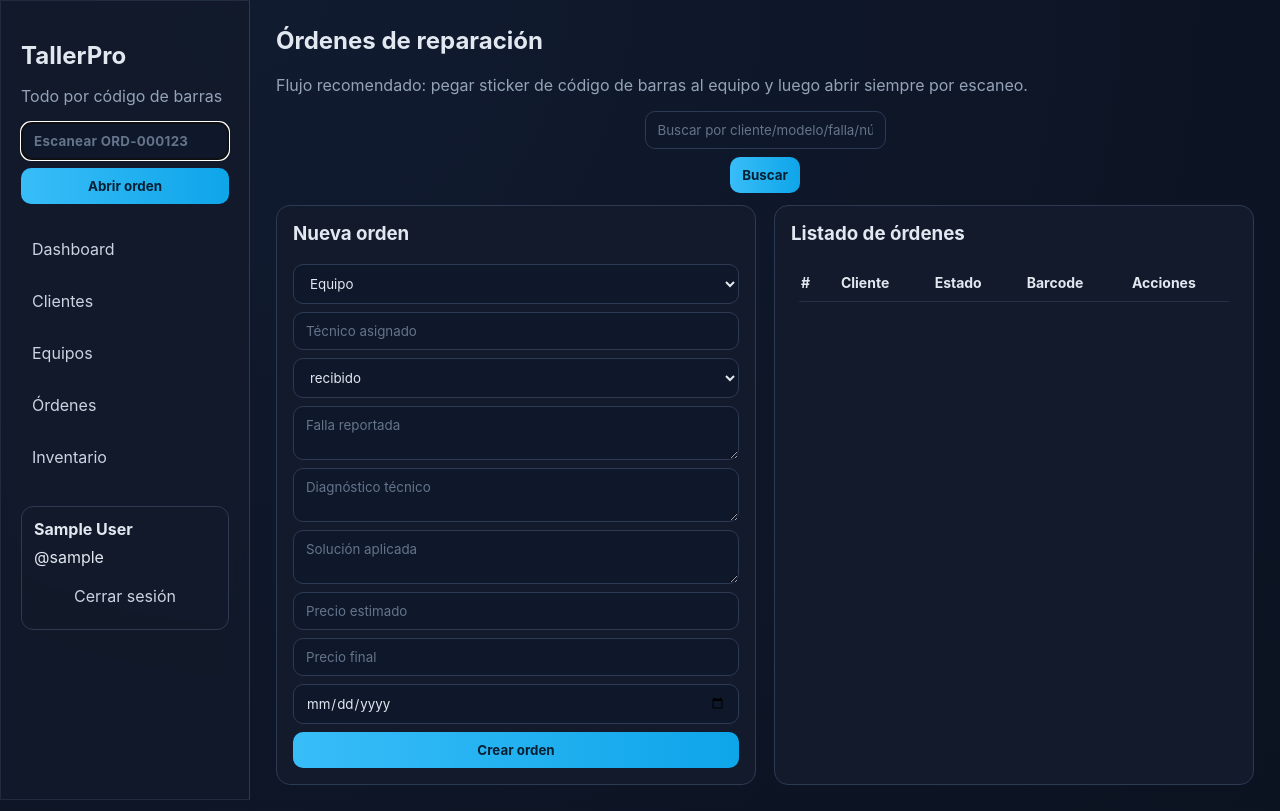
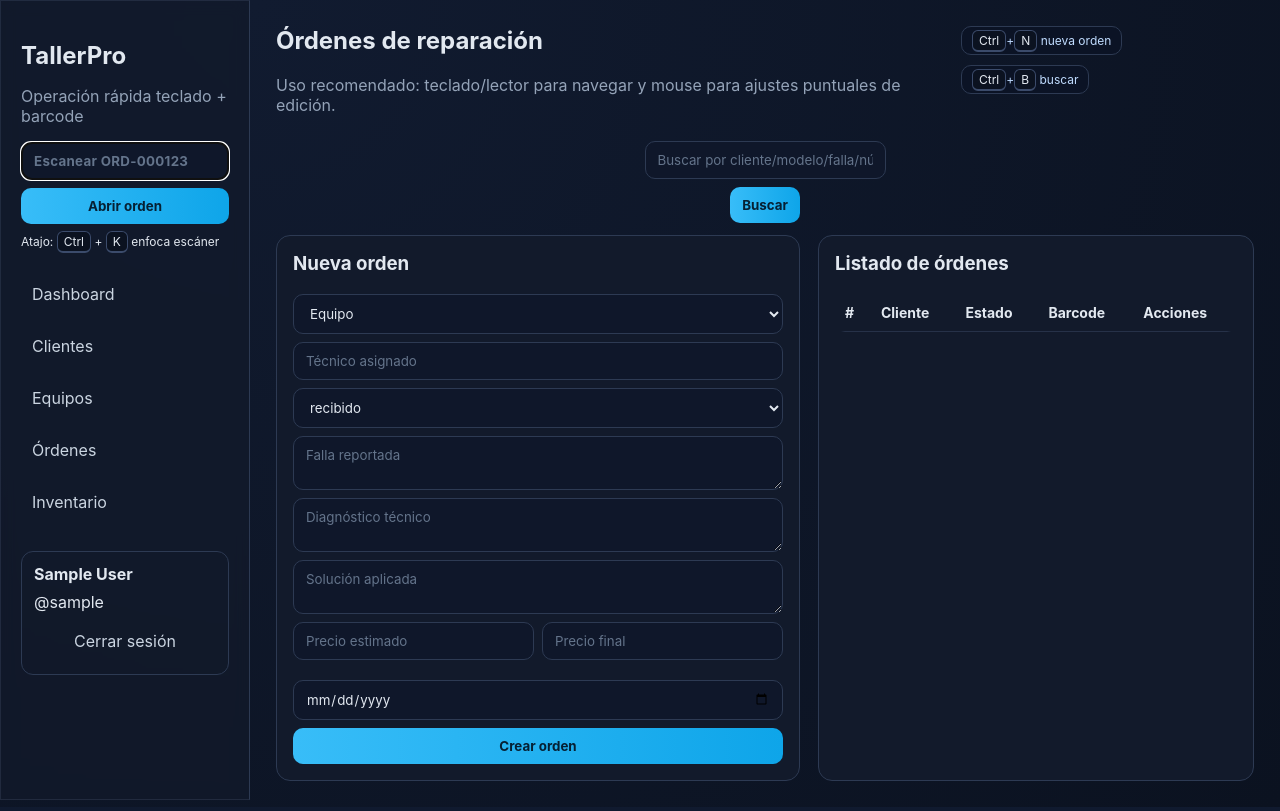
Before and after one commit to niktygian/prueba-codex, a Flask app: page /ordenes/ in a window 1280 px wide. Run offline with Flask 3, Linux system fonts and the light colour scheme; the visitor is signed in with stand-in values (Sample User, id 1); data that the repository does not hold is empty.

Commit message:
Mejora UX avanzada con atajos teclado/numpad y seguimiento WhatsApp

```diff
--- a/taller_electronico/models/ordenes.py
+++ b/taller_electronico/models/ordenes.py
@@ -1,3 +1,5 @@
+from urllib.parse import quote
+
 from .db import get_db
 
 ESTADOS = [
@@ -13,6 +15,29 @@ ESTADOS = [
 
 def _barcode_for_id(order_id):
     return f"ORD-{order_id:06d}"
+
+
+def _normalizar_telefono_whatsapp(raw):
+    if not raw:
+        return ""
+    digits = "".join(ch for ch in raw if ch.isdigit())
+    if digits.startswith("00"):
+        digits = digits[2:]
+    return digits
+
+
+def whatsapp_url_para_orden(orden):
+    if not orden:
+        return None
+    destino = _normalizar_telefono_whatsapp(orden["whatsapp"] or orden["telefono"])
+    if not destino:
+        return None
+    msg = (
+        f"Hola {orden['cliente_nombre']}, actualización de tu orden {orden['barcode']}. "
+        f"Equipo: {orden['tipo_equipo']} {orden['marca']} {orden['modelo']}. "
+        f"Estado actual: {orden['estado']}."
+    )
+    return f"https://wa.me/{destino}?text={quote(msg)}"
 
 
 def listar(filtro=None):
@@ -38,6 +63,20 @@ def listar(filtro=None):
 
 def obtener(orden_id):
     return get_db().execute("SELECT * FROM ordenes_reparacion WHERE id=?", (orden_id,)).fetchone()
+
+
+def obtener_detalle(orden_id):
+    return get_db().execute(
+        """
+        SELECT o.*, e.tipo_equipo, e.marca, e.modelo, e.numero_serie, e.imei,
+               c.nombre AS cliente_nombre, c.telefono, c.whatsapp
+        FROM ordenes_reparacion o
+        JOIN equipos e ON e.id = o.equipo_id
+        JOIN clientes c ON c.id = e.cliente_id
+        WHERE o.id=?
+        """,
+        (orden_id,),
+    ).fetchone()
 
 
 def obtener_por_barcode(barcode):
--- a/taller_electronico/routes/ordenes.py
+++ b/taller_electronico/routes/ordenes.py
@@ -36,13 +36,13 @@ def scan_barcode():
 
 @bp.route("/<int:orden_id>/label")
 def imprimir_label(orden_id):
-    orden = ordenes_model.obtener(orden_id)
+    orden = ordenes_model.obtener_detalle(orden_id)
     return render_template("label_orden.html", orden=orden)
 
 
 @bp.route("/<int:orden_id>", methods=["GET", "POST"])
 def detalle(orden_id):
-    orden = ordenes_model.obtener(orden_id)
+    orden = ordenes_model.obtener_detalle(orden_id)
     if request.method == "POST":
         accion = request.form.get("accion")
         if accion == "actualizar_orden":
@@ -63,6 +63,7 @@ def detalle(orden_id):
     mediciones = mediciones_model.listar_por_orden(orden_id)
     inventario = componentes_model.listar_componentes()
     usados = componentes_model.componentes_usados(orden_id)
+    whatsapp_url = ordenes_model.whatsapp_url_para_orden(orden)
     return render_template(
         "diagnostico.html",
         orden=orden,
@@ -71,4 +72,5 @@ def detalle(orden_id):
         inventario=inventario,
         usados=usados,
         estados=ordenes_model.ESTADOS,
+        whatsapp_url=whatsapp_url,
     )
--- a/taller_electronico/static/css/style.css
+++ b/taller_electronico/static/css/style.css
@@ -55,3 +55,14 @@ th, td { padding: 10px; border-bottom: 1px solid #263148; text-align: left; font
 .flash { padding: 10px 12px; border-radius: 10px; margin-bottom: 10px; border: 1px solid var(--border); }
 .flash-warning { background: rgba(245, 158, 11, .15); color: #fcd34d; border-color: #92400e; }
 .flash-error { background: rgba(239, 68, 68, .15); color: #fca5a5; border-color: #7f1d1d; }
+
+
+.header-row{display:flex;justify-content:space-between;align-items:flex-start;gap:12px;margin-bottom:10px}
+.shortcut-panel{display:flex;gap:10px;flex-wrap:wrap}
+.shortcut-panel span{background:#0b1325;border:1px solid var(--border);padding:6px 10px;border-radius:10px;color:#bfdbfe;font-size:12px}
+kbd{background:#0b1220;border:1px solid #3b4b6b;border-bottom-width:2px;border-radius:6px;padding:2px 6px;color:#e2e8f0;font-size:12px}
+.kbd-hint{font-size:12px;margin:6px 0 10px}
+.wrap{flex-wrap:wrap}
+.inline-form.wrap .btn{margin-left:auto}
+.btn{padding:9px 12px;border-radius:10px}
+@media (max-width:980px){.header-row{flex-direction:column}}
--- a/taller_electronico/templates/base.html
+++ b/taller_electronico/templates/base.html
@@ -10,11 +10,12 @@
     <div class="layout">
         <aside class="sidebar glass">
             <h1>TallerPro</h1>
-            <p class="muted">Todo por código de barras</p>
-            <form method="post" action="{{ url_for('ordenes.scan_barcode') }}" class="scan-form">
-                <input name="barcode" id="barcodeInputGlobal" placeholder="Escanear ORD-000123" autocomplete="off">
+            <p class="muted">Operación rápida teclado + barcode</p>
+            <form method="post" action="{{ url_for('ordenes.scan_barcode') }}" class="scan-form" id="scanForm">
+                <input name="barcode" id="barcodeInputGlobal" placeholder="Escanear ORD-000123" autocomplete="off" data-hotkey-focus="true">
                 <button type="submit">Abrir orden</button>
             </form>
+            <p class="kbd-hint">Atajo: <kbd>Ctrl</kbd> + <kbd>K</kbd> enfoca escáner</p>
             <nav>
                 <a href="{{ url_for('dashboard') }}">Dashboard</a>
                 <a href="{{ url_for('clientes.index') }}">Clientes</a>
--- a/taller_electronico/templates/ordenes.html
+++ b/taller_electronico/templates/ordenes.html
@@ -1,27 +1,37 @@
 {% extends 'base.html' %}
 {% block title %}Órdenes{% endblock %}
 {% block content %}
-<h2>Órdenes de reparación</h2>
-<p class="muted">Flujo recomendado: pegar sticker de código de barras al equipo y luego abrir siempre por escaneo.</p>
-<form method="get" class="inline-form">
-  <input type="text" name="q" placeholder="Buscar por cliente/modelo/falla/número/barcode" value="{{ q }}">
+<div class="header-row">
+  <div>
+    <h2>Órdenes de reparación</h2>
+    <p class="muted">Uso recomendado: teclado/lector para navegar y mouse para ajustes puntuales de edición.</p>
+  </div>
+  <div class="shortcut-panel">
+    <span><kbd>Ctrl</kbd>+<kbd>N</kbd> nueva orden</span>
+    <span><kbd>Ctrl</kbd>+<kbd>B</kbd> buscar</span>
+  </div>
+</div>
+<form method="get" class="inline-form" id="searchFormOrdenes">
+  <input type="text" id="searchOrdenes" name="q" placeholder="Buscar por cliente/modelo/falla/número/barcode" value="{{ q }}">
   <button type="submit">Buscar</button>
 </form>
 <div class="grid-2">
 <section>
 <h3>Nueva orden</h3>
-<form method="post">
+<form method="post" id="nuevaOrdenForm">
 <select name="equipo_id" required>
   <option value="">Equipo</option>
   {% for e in equipos %}<option value="{{ e.id }}">#{{ e.id }} - {{ e.cliente_nombre }} / {{ e.tipo_equipo }} {{ e.marca }} {{ e.modelo }}</option>{% endfor %}
 </select>
-<input name="tecnico_asignado" placeholder="Técnico asignado">
+<input name="tecnico_asignado" placeholder="Técnico asignado" accesskey="t">
 <select name="estado">{% for est in estados %}<option value="{{ est }}">{{ est }}</option>{% endfor %}</select>
 <textarea name="falla_reportada" placeholder="Falla reportada"></textarea>
 <textarea name="diagnostico" placeholder="Diagnóstico técnico"></textarea>
 <textarea name="solucion" placeholder="Solución aplicada"></textarea>
-<input name="precio_estimado" type="number" step="0.01" placeholder="Precio estimado">
-<input name="precio_final" type="number" step="0.01" placeholder="Precio final">
+<div class="inline-form">
+  <input class="numpad" name="precio_estimado" type="number" step="0.01" placeholder="Precio estimado">
+  <input class="numpad" name="precio_final" type="number" step="0.01" placeholder="Precio final">
+</div>
 <input name="fecha_entrega" type="date" placeholder="Fecha de entrega">
 <button type="submit">Crear orden</button>
 </form>
```
Also changed, not shown: taller_electronico/static/js/app.js (+50 -4 lines), taller_electronico/templates/diagnostico.html (+12 -6 lines), taller_electronico/README.md.
